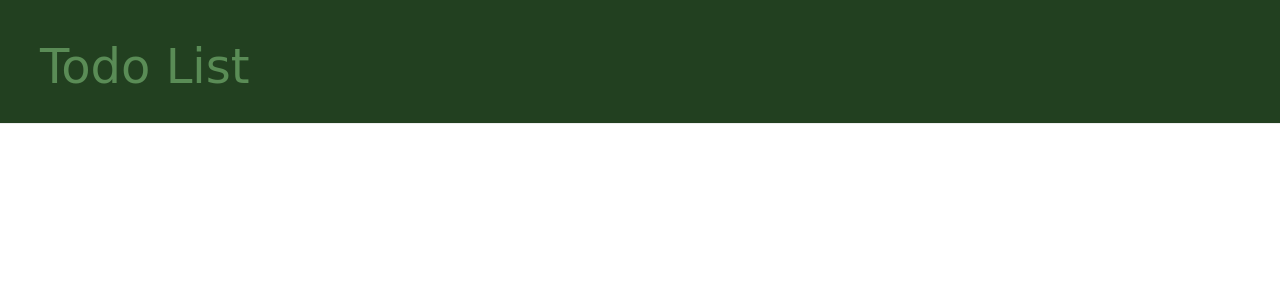
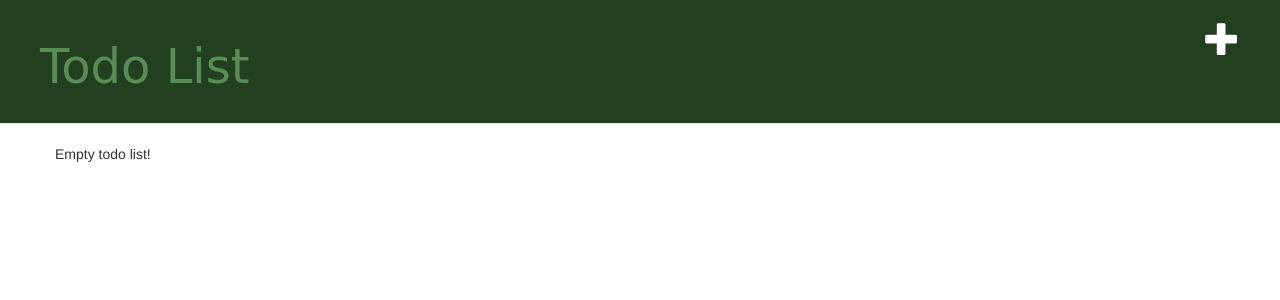
Before and after one commit to Karvel/Todo-List, a Django app: page / in a window 1280 px wide. Shown: the top 300 px of the page. Run offline with Django 3.2, Linux system fonts and the light colour scheme; tables that the repository leaves empty hold one stand-in row (values such as "Sample post"); some libraries are stand-ins or nearby versions.

Commit message:
Added early completion boolean; check for empty list. Simplified add. Lingering url issues.

```diff
--- a/todo/forms.py
+++ b/todo/forms.py
@@ -3,6 +3,7 @@
 from .models import TodoList
 
 class TodoForm(forms.ModelForm):
+    completed = forms.BooleanField(label='Mark as complete')
 
     class Meta:
         model = TodoList
--- a/todo/models.py
+++ b/todo/models.py
@@ -7,6 +7,7 @@
     created_date = models.DateTimeField(
             default=timezone.now)
     approved_todo_item = models.BooleanField(default=False)
+    completed = models.BooleanField(default = False)
 
     def publish(self):
         self.approved_todo_item = True
--- a/todo/templates/todo/add_item_to_list.html
+++ b/todo/templates/todo/add_item_to_list.html
@@ -3,7 +3,7 @@
 {% block content %}
 	<h1>New item</h1>
 	<form method="POST" class="post-form">{% csrf_token %}
-		{{ form.as_p }}
+		<input type="text" name="text" id="id_text" />
 		<button type="submit" class="save btn btn-default">Add</button>
 	</form>
 {% endblock %}
--- a/todo/templates/todo/base.html
+++ b/todo/templates/todo/base.html
@@ -9,6 +9,7 @@
     </head>
     <body>
         <div class="page-header">
+        <a href="{% url "add_item_to_list" %}" class="top-menu"><span class="glyphicon glyphicon-plus"></span></a>
             <h1><a href="/">Todo List</a></h1>
         </div>
         <div class="content container">
--- a/todo/templates/todo/todo_list.html
+++ b/todo/templates/todo/todo_list.html
@@ -4,11 +4,12 @@
     {% for todo_items in todo_items %}
         <div class="todo">
         <div class="date">
-            <p>created: {{ todo_items.created_date }}</p>
+            <p>created: {{ todo_items.created_date }} <input type="checkbox" name="completed" id="id_completed" /> {{ todo_items.completed }}
+            <a class="btn btn-default" href="{% url "item_remove" pk=todo_items.pk %}"><span class="glyphicon glyphicon-remove"></span></a></p>
             </div>
             <p>{{ todo_items.text|linebreaks }}</p>
-            <a class="btn btn-default" href="{% url 'add_item_to_list' pk=todo_items.pk %}">Add item</a>
-            <a class="btn btn-default" href="{% url 'item_remove' pk=todo_items.pk %}"><span class="glyphicon glyphicon-remove"></span></a>
         </div>
+        {% empty %}
+        <p>Empty todo list!</p>
     {% endfor %}
 {% endblock %}
--- a/todo/urls.py
+++ b/todo/urls.py
@@ -3,6 +3,6 @@
 
 urlpatterns = [
     url(r'^$', views.todo_list, name='todo_list'),
-    url(r'^item/(?P<pk>[0-9]+)/new_item/$', views.add_item_to_list, name='add_item_to_list'),
+    url(r'^item/new/$', views.add_item_to_list, name='add_item_to_list'),
     url(r'^item/(?P<pk>[0-9]+)/remove/$', views.item_remove, name='item_remove'),
 ]
--- a/todo/views.py
+++ b/todo/views.py
@@ -9,14 +9,13 @@
     todo_items = TodoList.objects.filter(created_date__lte=timezone.now()).order_by('created_date')
     return render(request, 'todo/todo_list.html', {'todo_items': todo_items})
 
-def add_item_to_list(request, pk):
-    todo_items = get_object_or_404(TodoList, pk=pk)
+def add_item_to_list(request):
     if request.method == "POST":
         form = TodoForm(request.POST)
         if form.is_valid():
-            new_item = form.save(commit=False)
+            todo_items = form.save(commit=False)
             new_item.todo_items = todo_items
-            new_item.save()
+            todo_items.save()
             return redirect('todo.views.todo_list', pk=todo_items.pk)
     else:
         form = TodoForm()
```
Also changed, not shown: todo/migrations/0003_todolist_completed.py (added), todo/migrations/0004_auto_20151106_0053.py (added).
